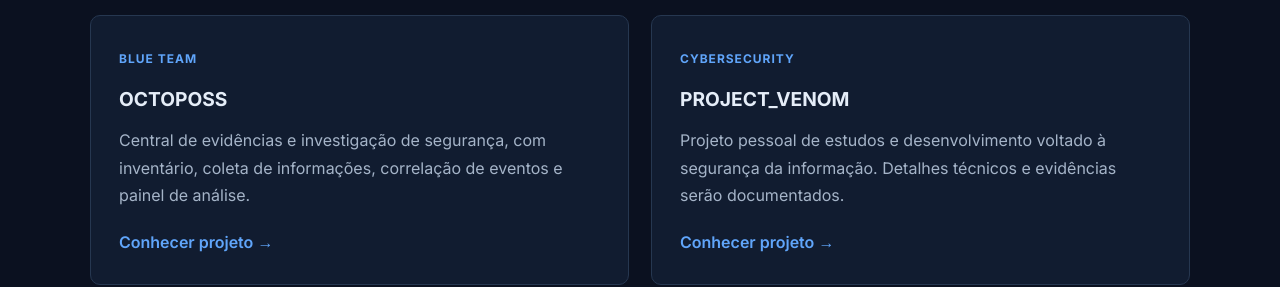
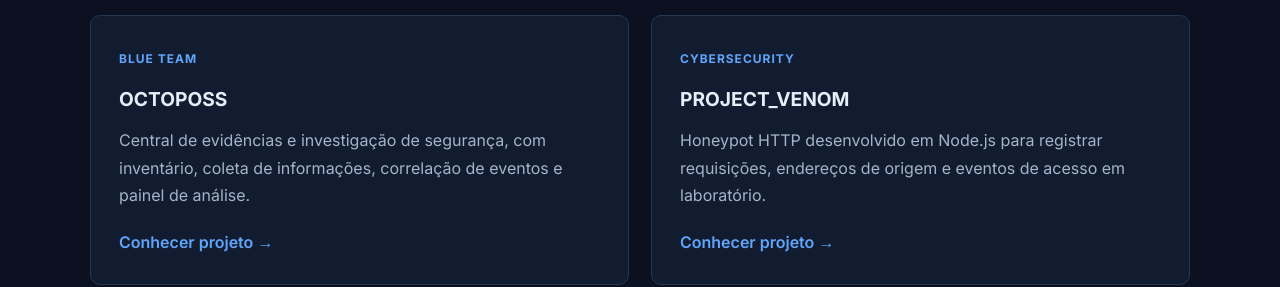
Before and after one commit to sandro469/sandro469.github.io, a plain HTML site: page index.html in a window 1280 px wide. Shown: the part 2140-2427 px from the top of the page. Drawn offline with Linux system fonts and the light colour scheme.

Commit message:
docs: update PROJECT VENOM portfolio description

```diff
--- a/index.html
+++ b/index.html
@@ -186,9 +186,9 @@
                     <h3>PROJECT_VENOM</h3>
 
                     <p>
-                        Projeto pessoal de estudos e desenvolvimento
-                        voltado à segurança da informação.
-                        Detalhes técnicos e evidências serão documentados.
+                        Honeypot HTTP desenvolvido em Node.js para
+                        registrar requisições, endereços de origem
+                        e eventos de acesso em laboratório.
                     </p>
 
                     <a href="projetos/project-venom.html">
```
